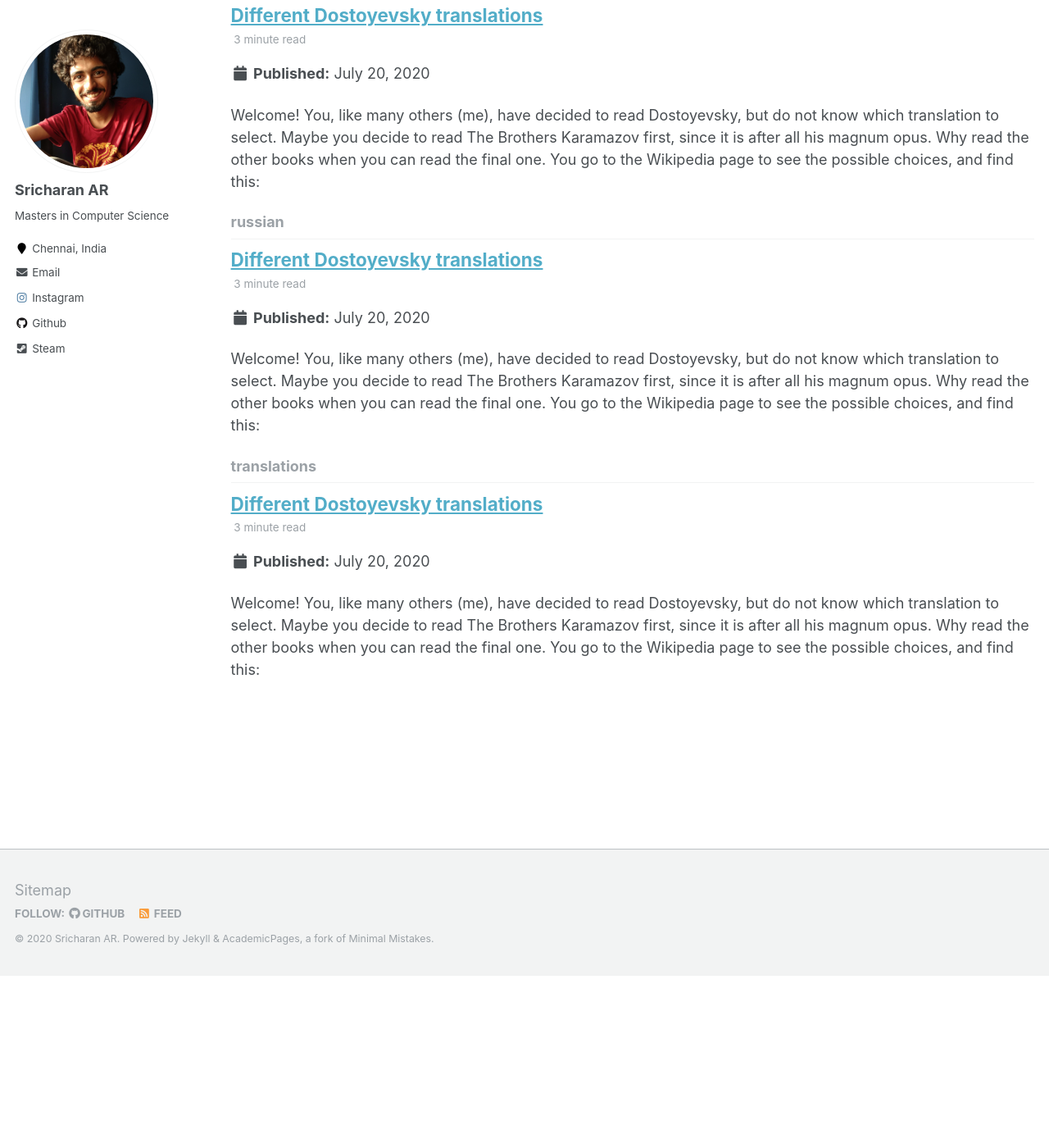
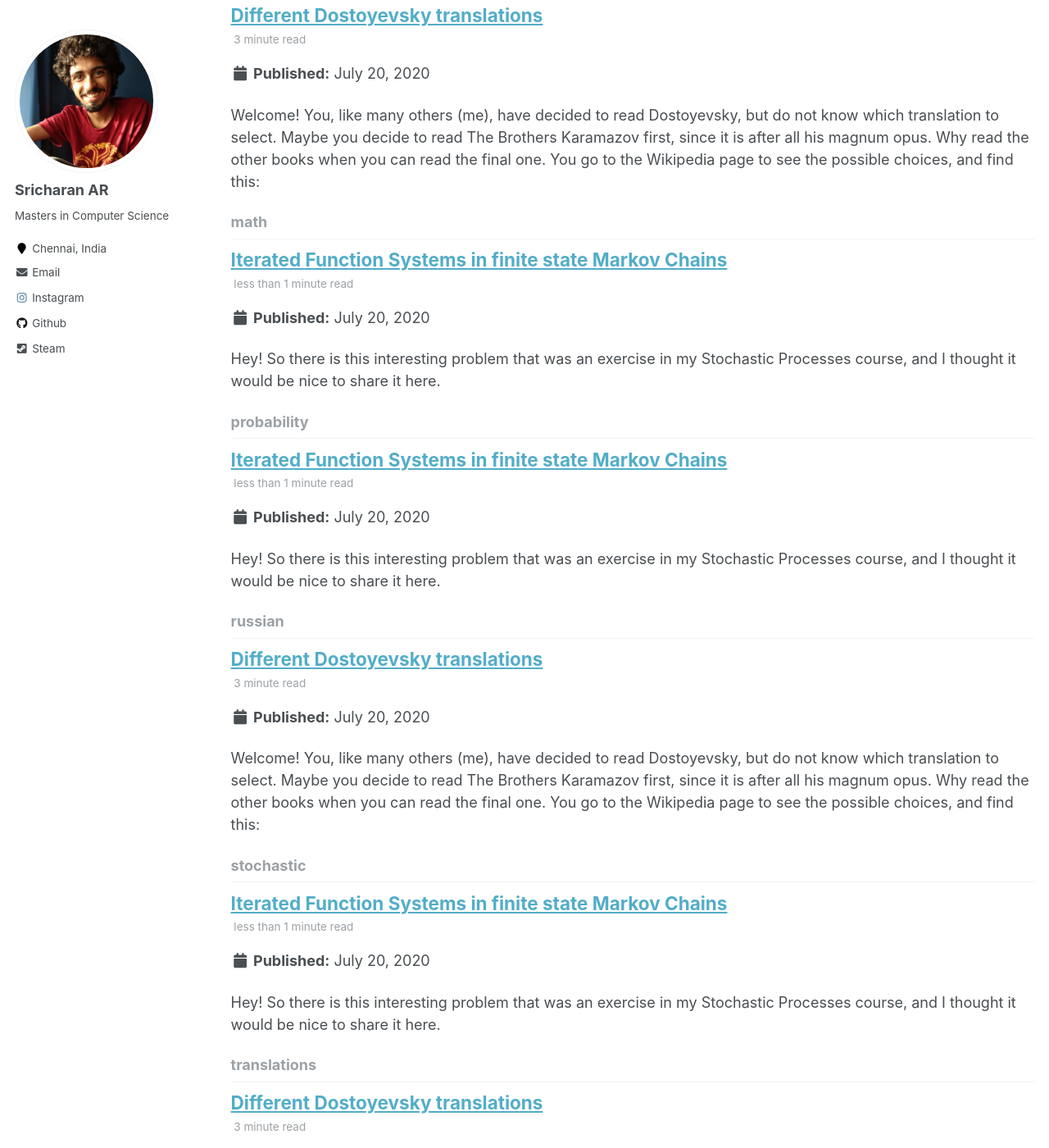
Before and after one commit to SriAR/sriar.github.io, a Jekyll site: the page built from _pages/tag-archive.html, in a window 1280 px wide and 1400 px high, scrolled down 209 px. Shown: the whole window at 82% size. Built offline with Jekyll 4.4.1, drawn with Linux system fonts in a browser that asks for light colours.

Commit message:
IFS post

```diff
--- a/_config.yml
+++ b/_config.yml
@@ -171,6 +171,7 @@ kramdown:
   toc_levels: 1..6
   smart_quotes: lsquo,rsquo,ldquo,rdquo
   enable_coderay: false
+  math_engine: mathjax
 
 
 # Collections
--- /dev/null
+++ b/_posts/2020-07-20-iterated-function-system.md
@@ -0,0 +1,13 @@
+---
+title: 'Iterated Function Systems in finite state Markov Chains'
+date: 2020-07-20
+permalink: /posts/2020/07/iterated-function-system/
+tags:
+  - math
+  - probability
+  - stochastic
+---
+
+Hey! So there is this interesting problem that was an exercise in my Stochastic Processes course, and I thought it would be nice to share it here.
+
+Consider a finite set \(S\) and finitely many functions \( f_i : 1 \le i \le k \) from \(S\) to \(S\) and a probability vector \( p_i : 1 \le i \le k \).
```
